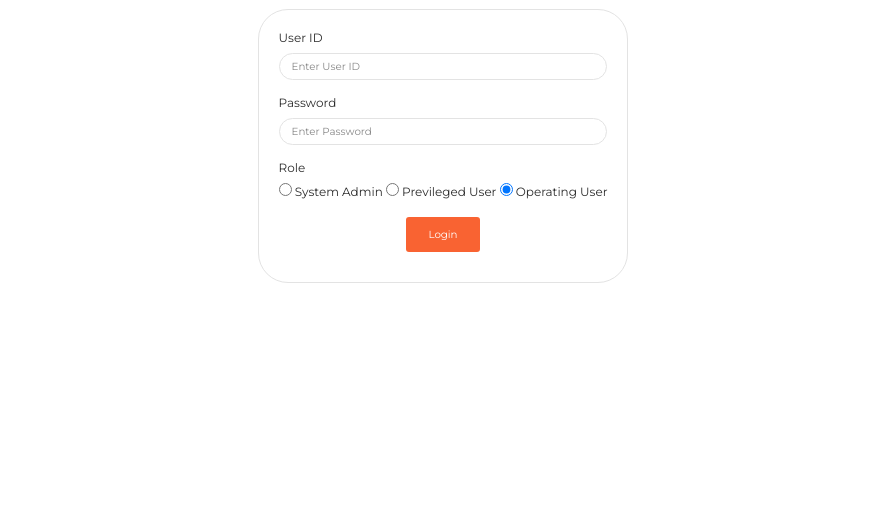
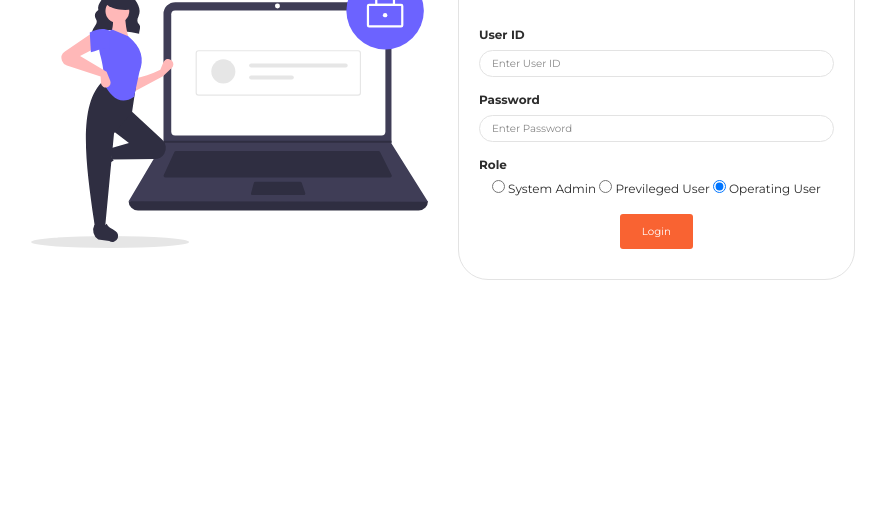
Before and after one commit to Cybertron-Avneesh/SE-frontend, a plain HTML site: page login.html in a window 1280 px wide. Shown: the part 290-800 px from the top of the page, without its empty margins (197-1083 px from the left). Drawn offline with Linux system fonts and the light colour scheme.

Commit message:
Normal UI Tweaks

```diff
--- a/login.html
+++ b/login.html
@@ -1,5 +1,6 @@
 <!DOCTYPE html>
 <html>
+
 <head>
   <meta charset="utf-8" />
   <link rel="apple-touch-icon" sizes="76x76" href="./assets/img/apple-icon.png">
@@ -20,27 +21,34 @@
   <!-- CSS Just for demo purpose, don't include it in your project -->
   <link href="./assets/demo/demo.css" rel="stylesheet" />
 </head>
+
 <body>
   <div class="d-flex justify-content-center align-items-center" style="height: 100vh;">
-          <div class="text-center">
+    <div class="flex flex-column col-4">
+      <img src="./imgs/img/login.svg" alt="">
+    </div>
+    <div class="text-center flex-column col-4">
+      <div class="form-control" style="padding:20px;">
         <h2>Sign In</h2>
-          <div class="form-control" style="padding:20px;">
         <form>
-              <div class="text-left"><label for="inputUsername">User ID</label></div>
+          <div class="text-left">
+            <label for="inputUsername">
+              <b>User ID</b>
+            </label>
+          </div>
           <input type="name" class="form-control" id="inputUsername" placeholder="Enter User ID" required>
           <br>
-                <div class="text-left"><label for="inputPass">Password</label></div>
+          <div class="text-left">
+            <label for="inputPass"><b>Password</b></label>
+          </div>
           <input type="name" class="form-control" id="inputPass" placeholder="Enter Password" required>
           <br>
-              <div class="text-left"><label for="inputRole">Role</label><br></div>
-              <input type="radio" data-color="orange" id="adminRole" name="role"
-                    value="System Admin" >
+          <div class="text-left"><label for="inputRole"><b>Role</b></label><br></div>
+          <input type="radio" data-color="orange" id="adminRole" name="role" value="System Admin">
           <label for="adminRole">System Admin</label>
-              <input type="radio" data-color="orange" id="prevRole" name="role"
-                    value="Previledged User">
+          <input type="radio" data-color="orange" id="prevRole" name="role" value="Previledged User">
           <label for="prevRole">Previleged User</label>
-              <input type="radio" data-color="orange" id="operatRole" name="role"
-                    value="Operating User" checked="checked">
+          <input type="radio" data-color="orange" id="operatRole" name="role" value="Operating User" checked="checked">
           <label for="operatRole">Operating User</label>
         </form>
         <button onClick="checkCred()" type="submit" class="btn btn-primary">Login</button>
@@ -49,4 +57,5 @@
   </div>
   <script type="text/javascript" src="./script/login.js"></script>
 </body>
+
 </html>
```
Lines whose indentation alone changed are shown as unchanged.
